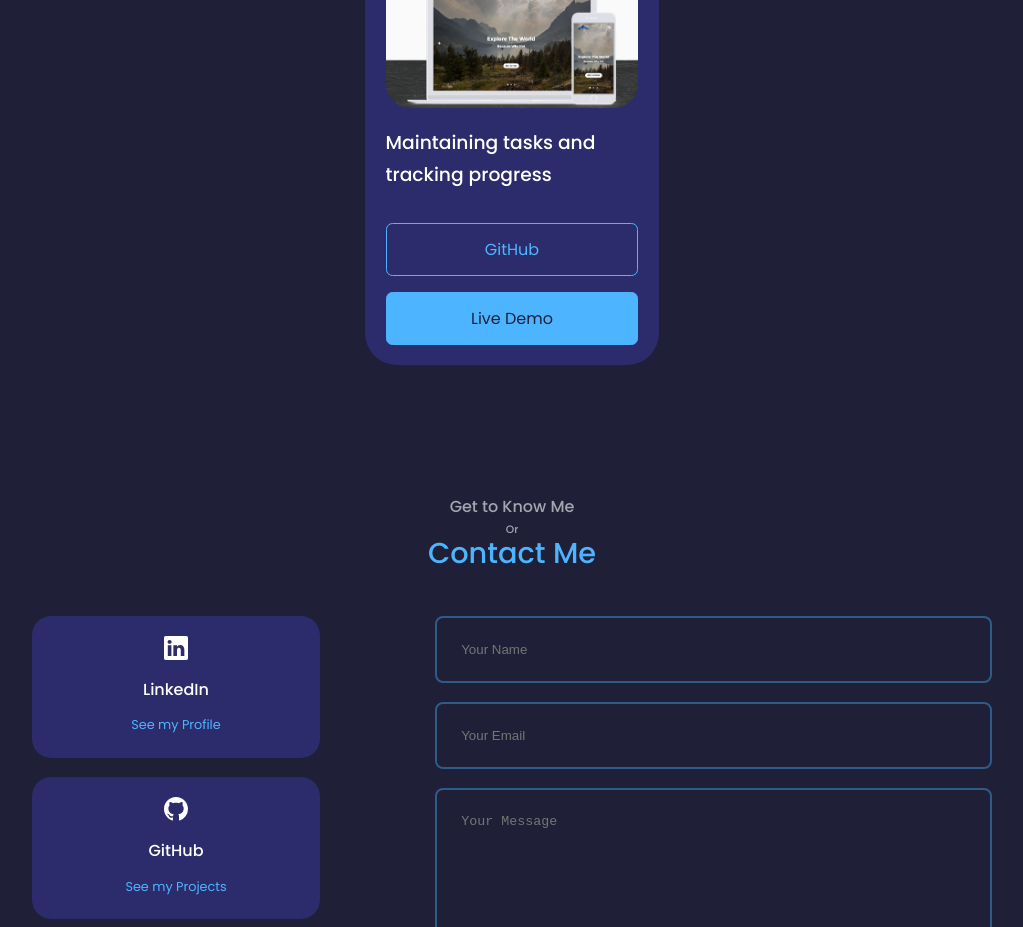
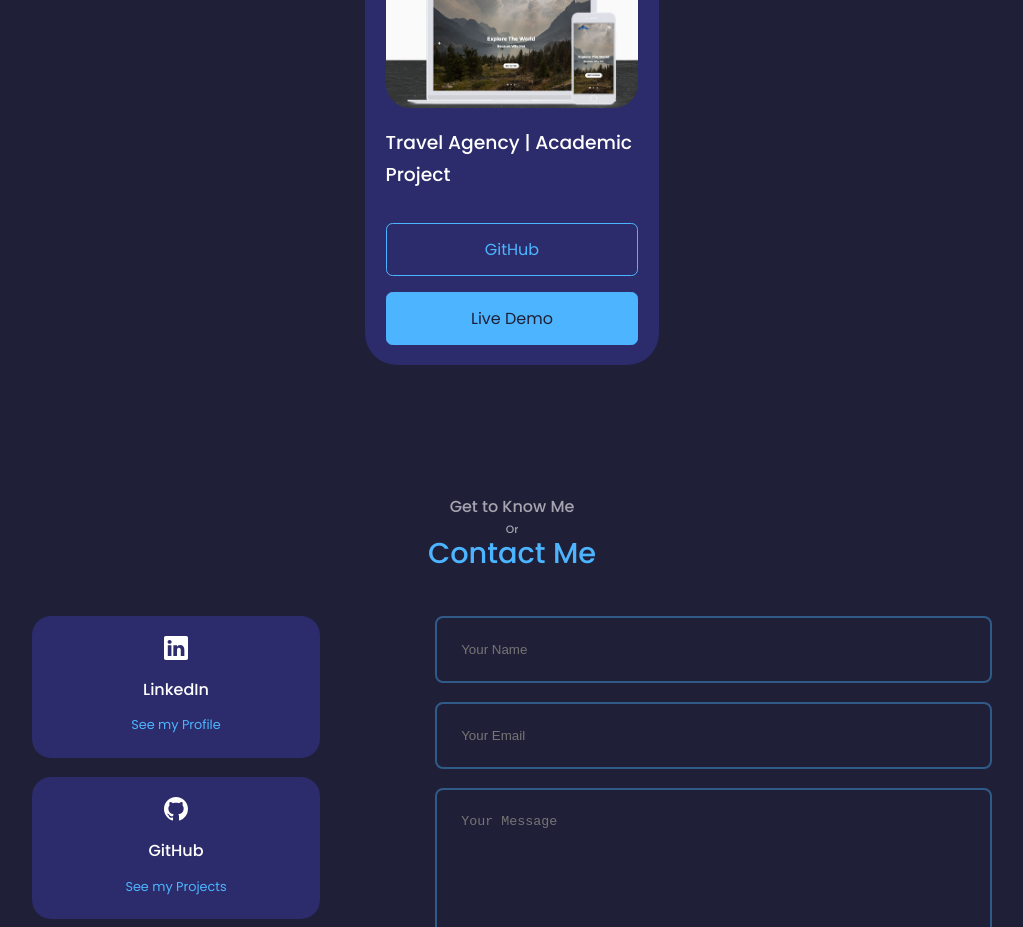
Before and after one commit to fabio-m-ferreira/Portfolio-WebApp, a React (Create React App) app: page / in a window 1280 px wide. Shown: the part 2540-3467 px from the top of the page, without its empty margins (128-1151 px from the left). Built offline with nearby package versions, Linux system fonts and the light colour scheme.

Commit message:
Update Portfolio.jsx

```diff
--- a/src/components/portfolio/Portfolio.jsx
+++ b/src/components/portfolio/Portfolio.jsx
@@ -31,7 +31,7 @@ const data = [
   {
     id: 4,
     image: IMG4,
-    title: 'Maintaining tasks and tracking progress',
+    title: 'Travel Agency | Academic Project',
     sourceButton: <a href="https://github.com/voydd9/travel-agency" className="btn" target="_blank" rel="noreferrer">GitHub</a>,
     demoButton: <a href="projects/travel-agency/index.html" className="btn btn-primary" target="_blank" rel="noreferrer">Live Demo</a>
   },
```
